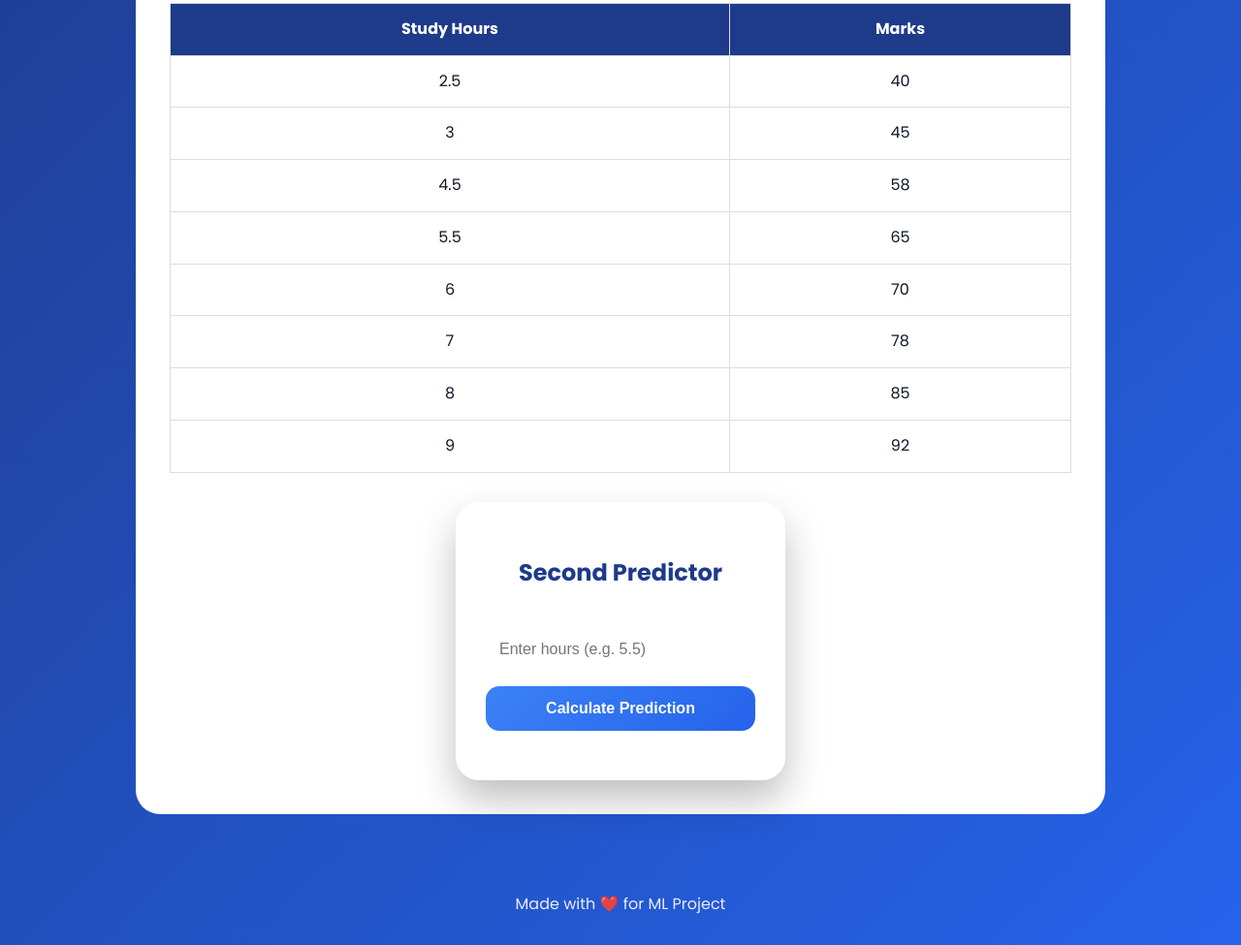
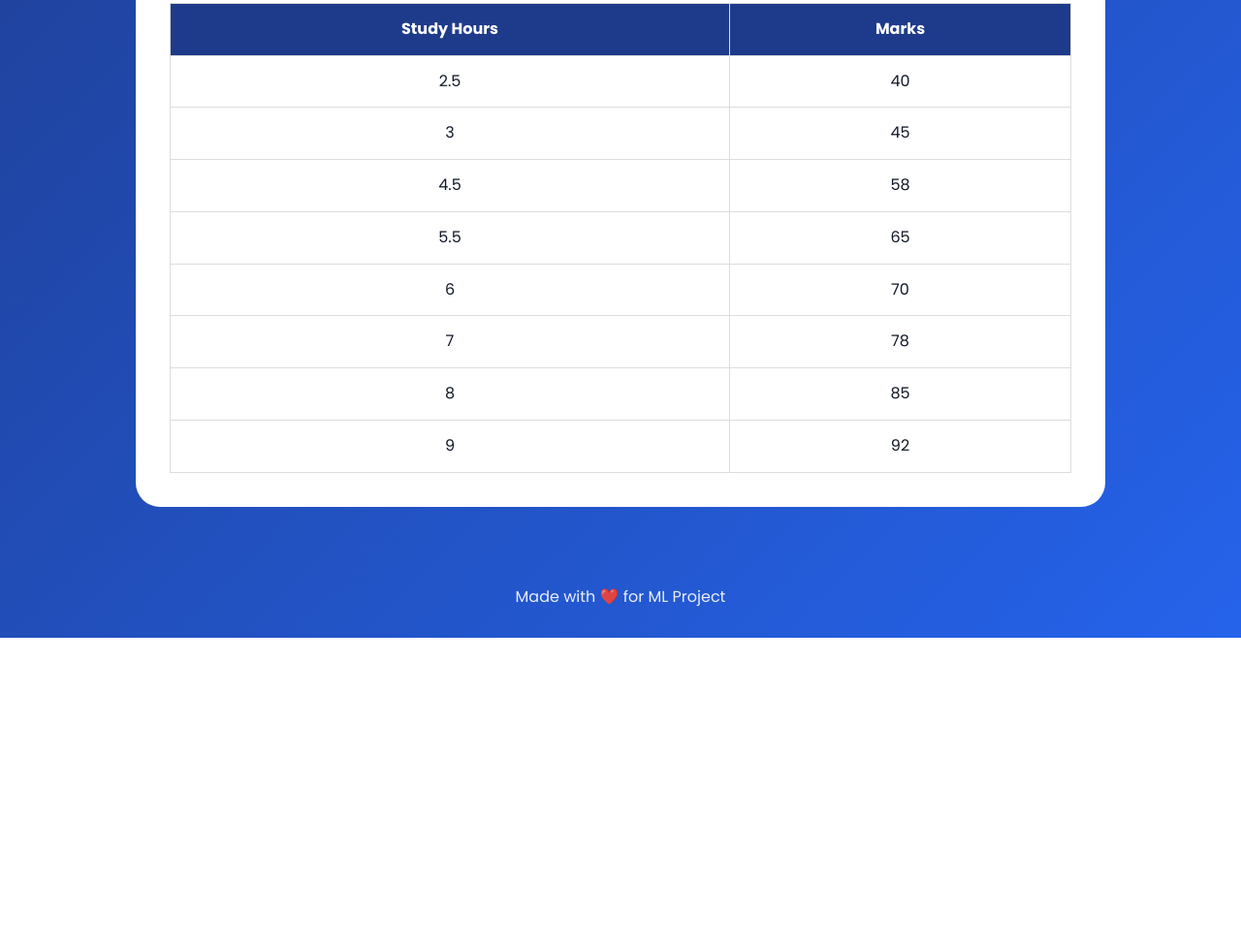
Before and after one commit to MilesMorales-devx/Student-marks-prediction, a plain HTML site: page index.html in a window 1280 px wide. Shown: the part 2987-3962 px from the top of the page at 97% size. After the commit the page ends 3645 px from the top, so only its background shows below. Drawn offline with nearby package versions, Linux system fonts and the light colour scheme; a script that the page names is missing.

Commit message:
Update index.html

```diff
--- a/index.html
+++ b/index.html
@@ -297,13 +297,6 @@ Intercept (b): 19.9620
 <tr><td>9</td><td>92</td></tr>
 </table>
 
-<div class="card" style="margin:auto;margin-top:30px;">
-<h2>Second Predictor</h2>
-<input type="number" id="hours2" placeholder="Enter hours (e.g. 5.5)">
-<button onclick="predictMarksSecond()">Calculate Prediction</button>
-<div class="result" id="result2"></div>
-</div>
-
 </section>
 
 <footer>
@@ -402,3 +395,6 @@ document.getElementById("result").innerText=
 }
 }
 </script>
+
+</body>
+</html>
```
